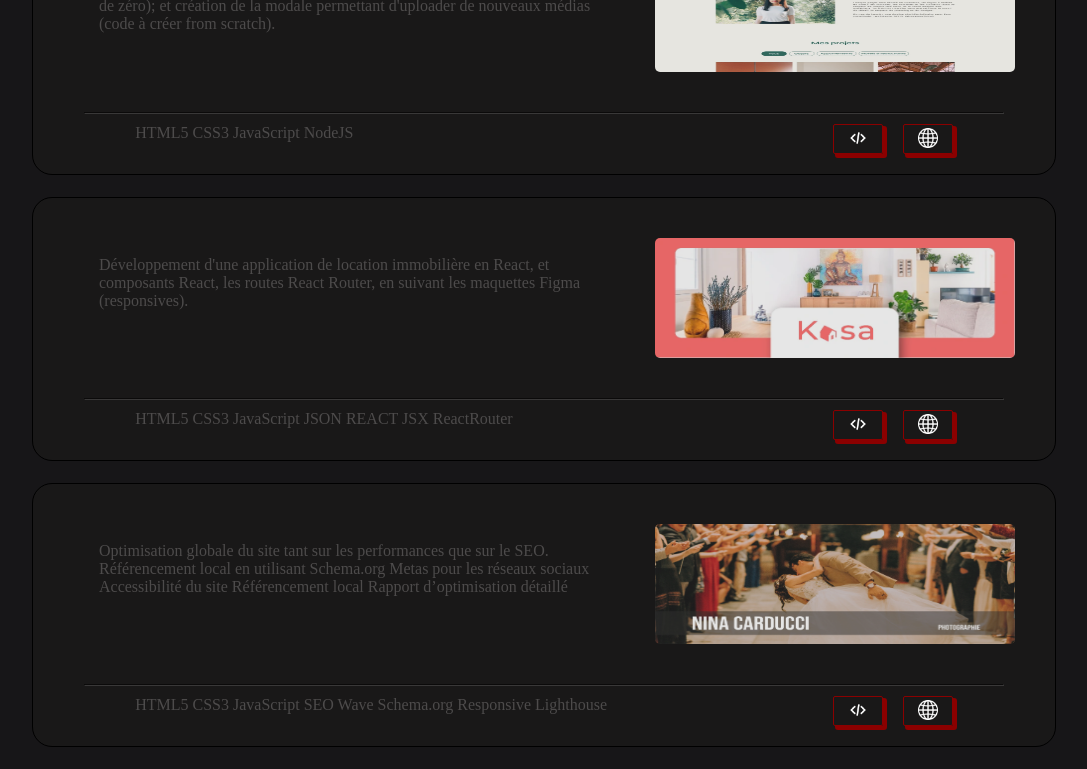
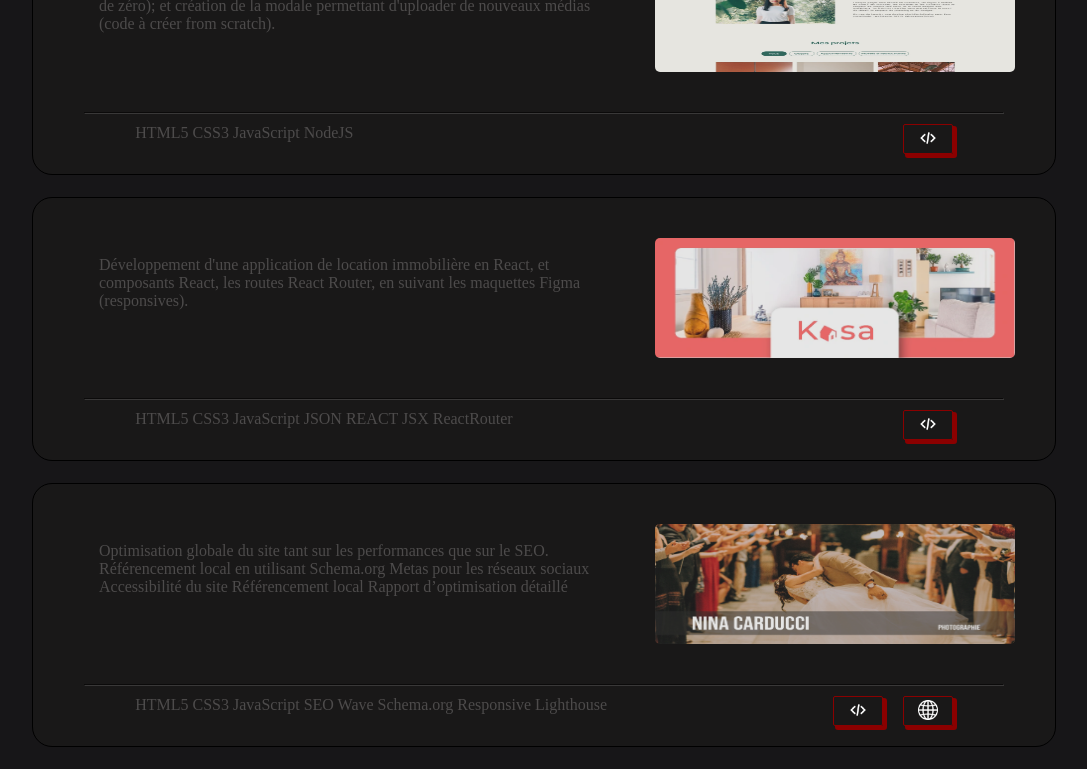
Before and after one commit to Epouvaantail/portfolio, a React (Create React App) app: page /Projects in a window 1280 px wide. Shown: the part 1500-2269 px from the top of the page, without its empty margins (96-1183 px from the left). Built offline with nearby package versions, Linux system fonts and the light colour scheme; a web font is replaced by a local one.

Commit message:
update async function for useless button
for some projects there is no site web to link to, the function find them and make the useless buttons disapear

```diff
--- a/src/pages/project/Projects.js
+++ b/src/pages/project/Projects.js
@@ -6,15 +6,15 @@ import Button from '../../components/button/button'
 import { Link } from 'react-router-dom';
 
 function Projects() {
-	// async function siteNone() {
-	// 	for (let d in data) {
-	// 		if (await data[d].site === null) {
-	// 			const datad = data[d].id
-	// 			const siteNone = document.querySelector('#' + datad + ' ' + '.site' )
-	// 			siteNone.style.display = 'none'
-	// 		}
-	// 	}
-	// }
+	async function siteNone() {
+		for (let d in data) {
+			if (await data[d].site === null) {
+				const siteNone = document.querySelector('#' + data[d].id + ' ' + '.site')
+				siteNone.style.display = 'none'
+			}
+		}
+	}
+	siteNone()
 	return (
 	    <div className="App">
 			<Clock />
@@ -23,7 +23,6 @@ function Projects() {
 			</NavLink>
 			<section id='projects'>
 			{data.map((p) => {
-				// siteNone()
 				return (
 					<article key={p.id} className="project" id={p.id}>
 						<div className='topSection'>
@@ -42,7 +41,7 @@ function Projects() {
 										  }}
 									/>
 								</Link>
-								<Link to={p.site}>
+								<Link className="site" to={p.site}>
 									<Button
 										props={{
 											src: require("../../img/logo/web.webp"),
```
